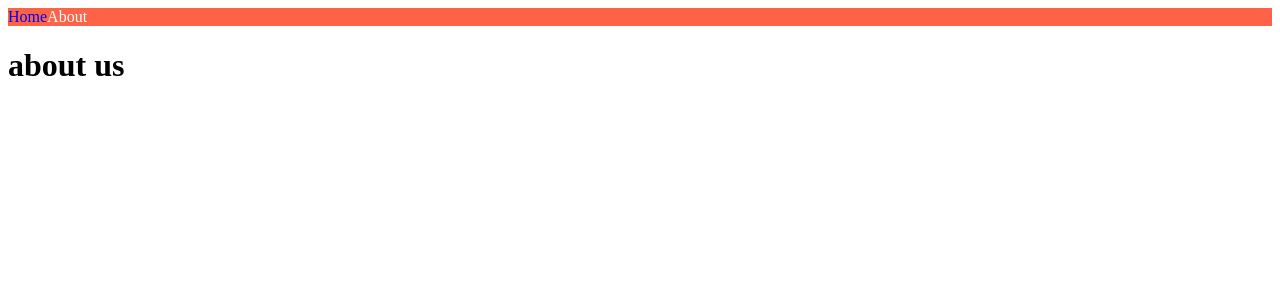
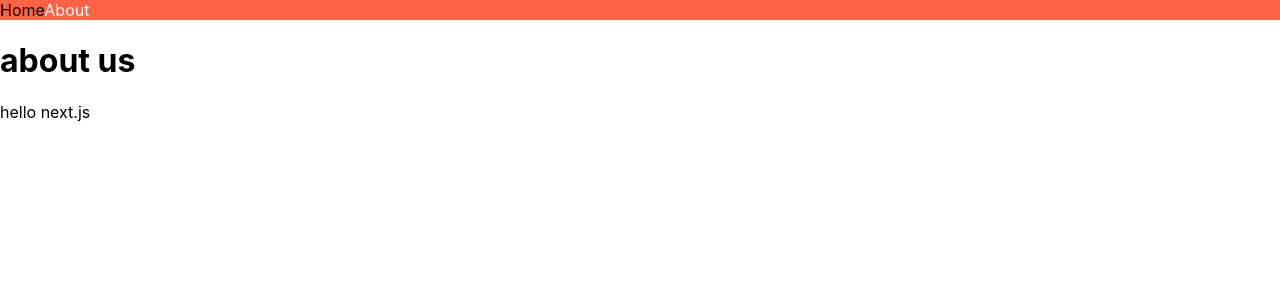
Before and after one commit to CheonInJeong/nextJs-introduction, a Next.js app: page /about in a window 1280 px wide. Shown: the top 300 px of the page. Built offline with nearby package versions, Linux system fonts and the light colour scheme.

Commit message:
style 및 중복 components global로 설정

```diff
--- /dev/null
+++ b/pages/_app.js
@@ -0,0 +1,17 @@
+import NavBar from "../components/NavBar";
+import "../styles/globals.css"
+export default function App({Component, pageProps}) {
+    return <>
+        <NavBar/>
+        <Component {...pageProps}/>
+        <span>hello next.js</span>
+        {/* <style jsx global>
+            {`
+                a {
+                    color : blue;
+                }
+            `}
+        </style> */}
+        </>;
+
+}
--- a/pages/about.js
+++ b/pages/about.js
@@ -1,7 +1,6 @@
 import NavBar from "../components/NavBar"
 export default function about() {
     return  <div>
-    <NavBar></NavBar>
-    <h1>about us</h1>
-</div>
+                 <h1>about us</h1>
+            </div>
 }
```
Also changed, not shown: pages/index.js (+8 -2 lines).
